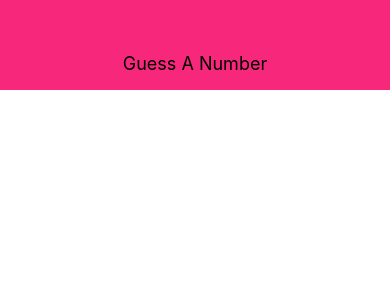
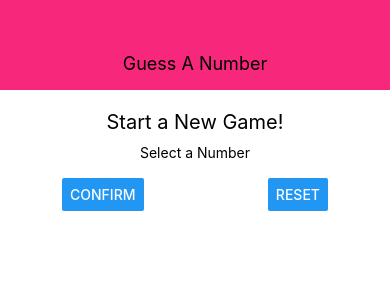
Before and after one commit to AlanKrajina/React_Native_Guess-A-Number-App, a React Native app: screen / in a window 390 px wide. Shown: the top 300 px of the page. Built offline with nearby package versions, Linux system fonts and the light colour scheme.

Commit message:
added initial styles

```diff
--- a/App.js
+++ b/App.js
@@ -1,11 +1,13 @@
 import React from 'react';
 import { StyleSheet, View , Text} from 'react-native';
 import Header from './components/Header';
+import StartGameScreen from './screens/StartGameScreen';
 
 export default function App() {
   return (
     <View style={styles.screen}>
       <Header title={'Guess A Number'}/>
+      <StartGameScreen />
     </View>
   );
 }
--- /dev/null
+++ b/screens/StartGameScreen.js
@@ -0,0 +1,50 @@
+import React from 'react';
+import { StyleSheet, View, Text, TextInput, Button } from 'react-native';
+
+
+const StartGameScreen = props => {
+
+    return (
+        <View style={styles.screen}>
+            <Text style={styles.title}>Start a New Game!</Text>
+            <View style={styles.inputContainer}>
+                <Text>Select a Number</Text>
+                <TextInput />
+                <View style={styles.buttonStyle}>
+                    <Button title='Confirm' onPress={()=> {}}/>
+                    <Button title='Reset' onPress={()=> {}}/>
+                </View>
+            </View>
+        </View>
+    )
+
+
+
+
+
+}
+
+const styles = StyleSheet.create({
+  screen: {
+    flex: 1,          // takes all space below Header
+    padding: 10,
+    alignItems: 'center',
+  },
+  buttonStyle: {
+    paddingHorizontal: 15,
+    flexDirection: 'row',
+    width: '100%',            // width according to parent
+    justifyContent: 'space-between'
+  },
+  inputContainer: {
+    width: 300,
+    maxWidth: '80%',
+    alignItems: 'center'
+  },
+  title: {
+      fontSize: 20,
+      marginVertical: 10
+  }
+});
+
+export default StartGameScreen;
```
